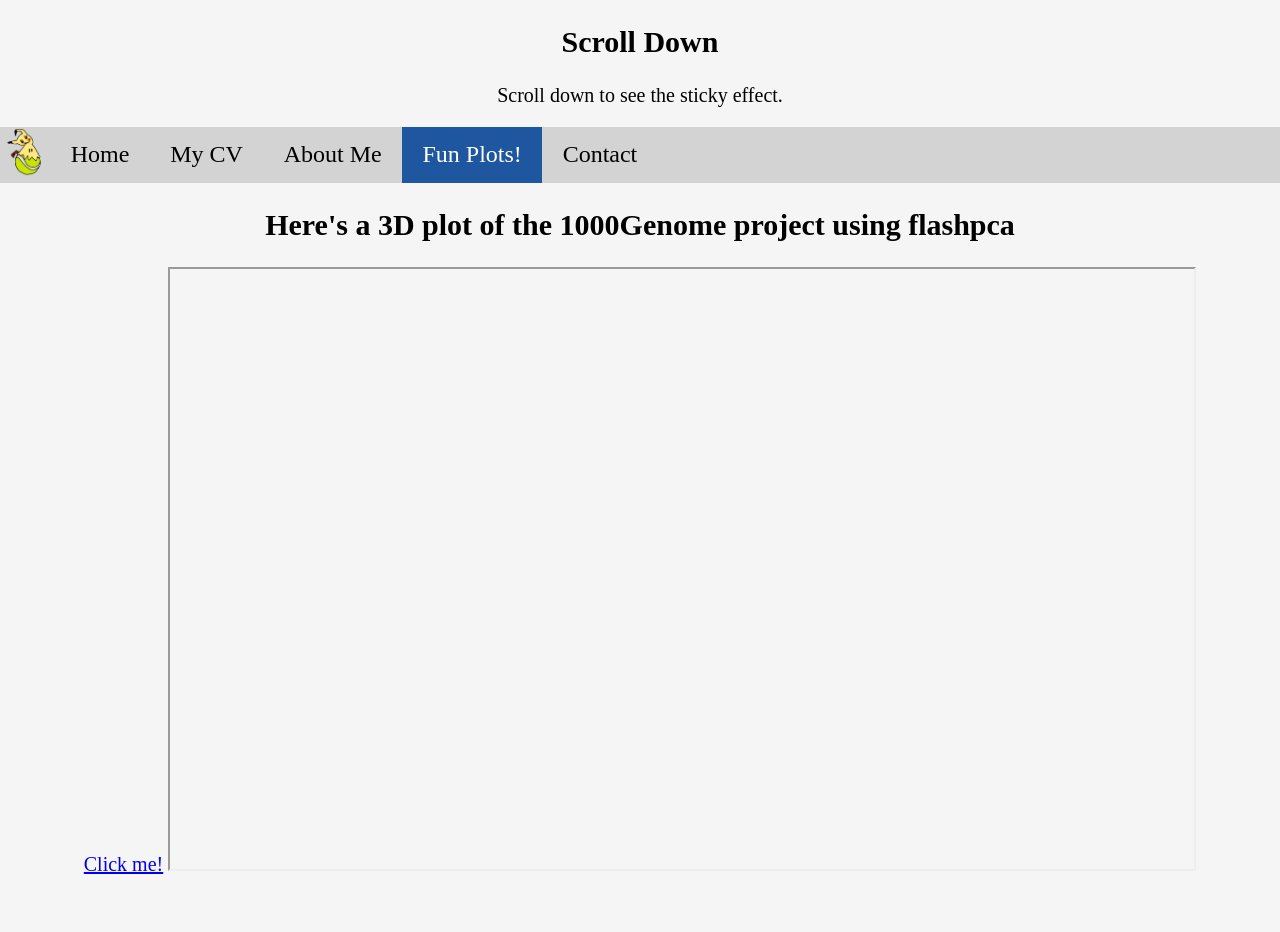
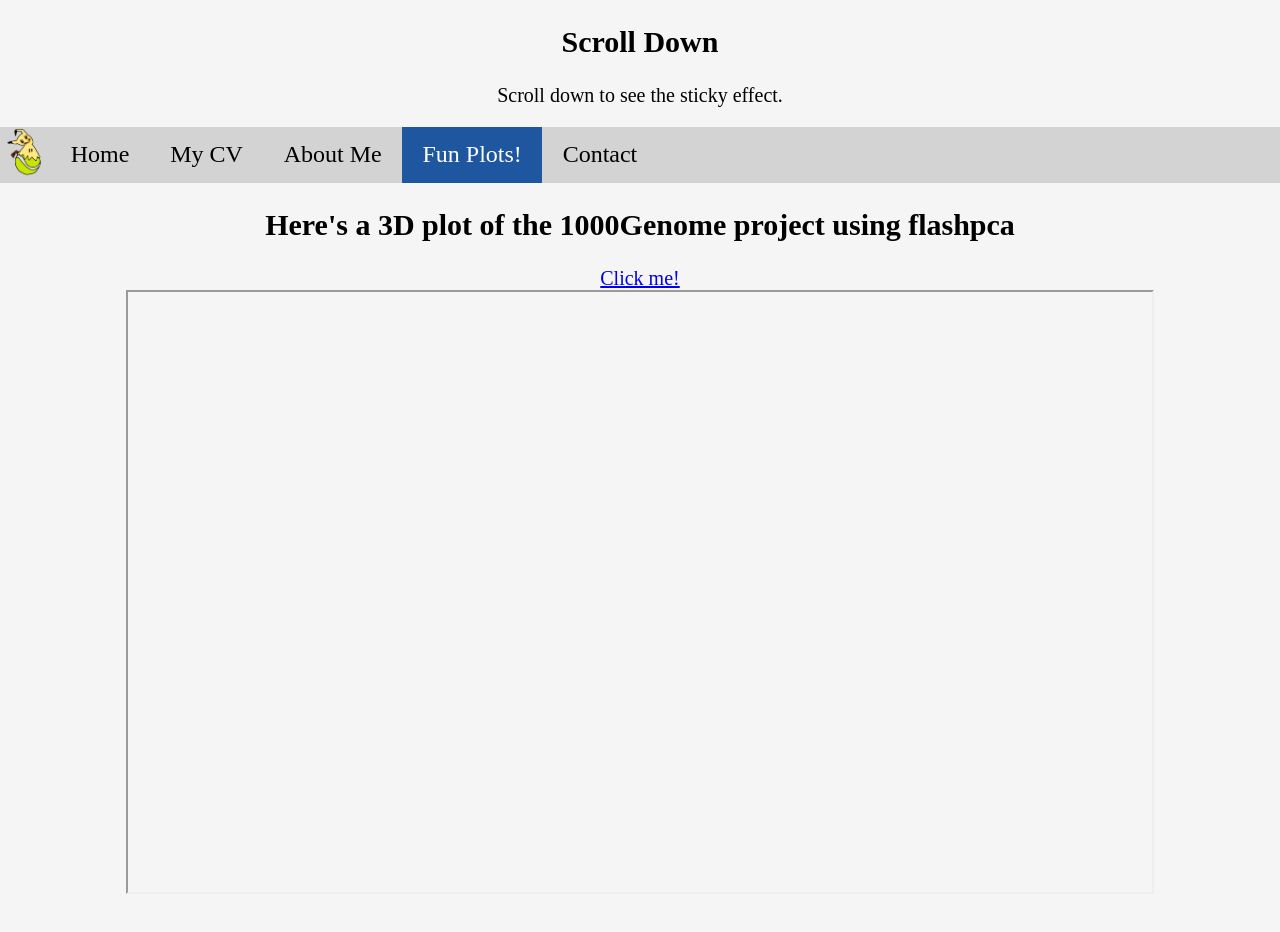
Before and after one commit to beml201/beml201.github.io, a plain HTML site: page fun_plots.html in a window 1280 px wide. Drawn offline with Linux system fonts and the light colour scheme.

Commit message:
Testing the new branch

```diff
--- a/fun_plots.html
+++ b/fun_plots.html
@@ -27,7 +27,7 @@
 
 
     <h2>Here's a 3D plot of the 1000Genome project using flashpca</h2>
-    <a href="img/Superpopulations.html" target="myiFrame"> Click me!</a>
+    <a href="img/Superpopulations.html" target="myiFrame"> Click me!</a><br>
     <iframe class="myplots" name="myiFrame" src="about:blank"></iframe>
     <!--<iframe class="myplots" src="Superpopulations.html" title="PCA plot"></iframe>-->
 
```
